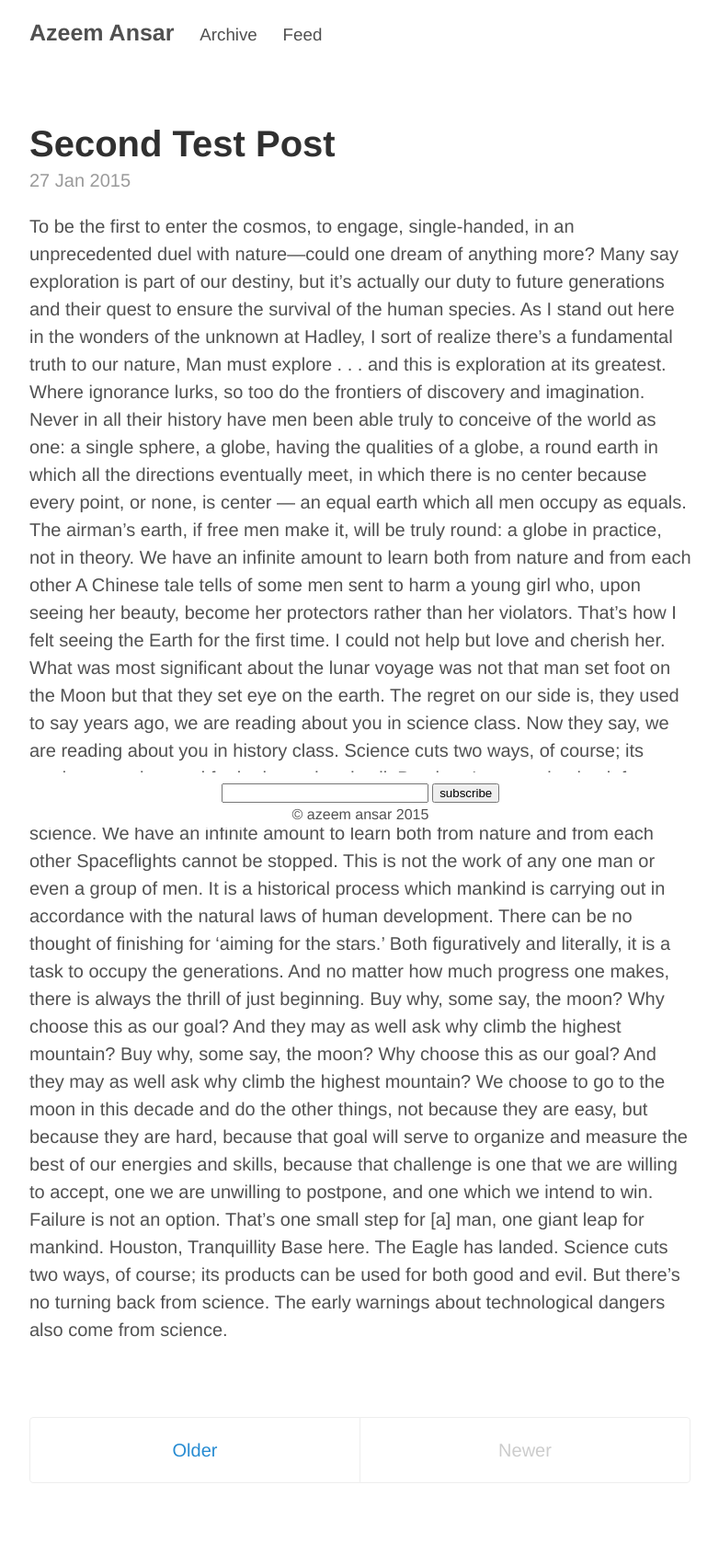
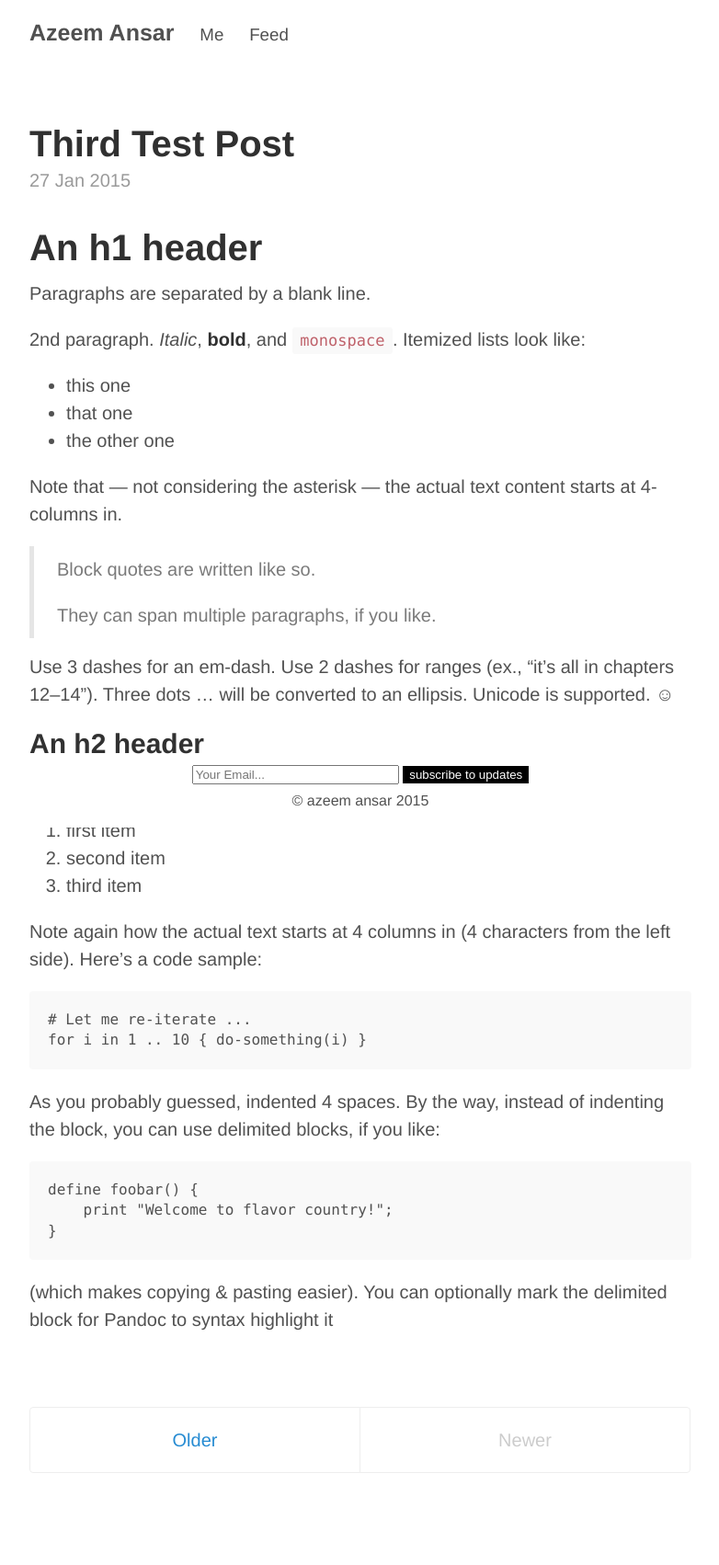
Before and after one commit to azeemansar/azeemansar.github.io, a Jekyll site: the page built from index.html, in a window 1280 px wide. Shown: the whole page at 92% size, without its empty margins (248-1030 px from the left). Built offline with Jekyll 4.4.1, drawn with Linux system fonts in a browser that asks for light colours; the list of posts is cut into pages by our own code.

Commit message:
changed archive to me and added some test posts

```diff
--- a/_config.yml
+++ b/_config.yml
@@ -19,7 +19,7 @@
   repo:           https://github.com/azeemansar/azeemansar.github.io
 
 pages_list:
-  Archive: '/archive/'
+  Me: '/me/'
   Feed: '/atom.xml'
 
 # Allow URL Redirects:
--- a/_layouts/default.html
+++ b/_layouts/default.html
@@ -4,7 +4,7 @@
   {% include head.html %}
   {% include google_analytics.html %}
 
-  <body style="margin-bottom:80px;">
+  <body style="margin-bottom:100px;">
 
     <div class="container content">
       <div class="masthead">
@@ -20,13 +20,13 @@
 
       {{ content }}
 
-      <div class="footer" style="position:fixed;height:60px;background-color:white;bottom:0px;left:0px;right:0px;margin-bottom:0px;padding-top:10px;font-size:80%;text-align:center;">
+      <div class="footer" style="position:fixed;height:80px;background-color:white;bottom:0px;left:0px;right:0px;margin-bottom:0px;padding:10px 0px 10px 0px;font-size:80%;text-align:center;">
 
-        <form action="http://azeemansar.us10.list-manage2.com/subscribe/post" method="POST" style="margin:0;padding:0;">
+        <form action="http://azeemansar.us10.list-manage2.com/subscribe/post" method="POST" style="margin:0;padding:0 0 5px 0;">
           <input type="hidden" name="u" value="175bcbfca2092857f16934f3a">
           <input type="hidden" name="id" value="75fc381fca">
-          <input type="email" autocapitalize="off" autocorrect="off" name="MERGE0" id="MERGE0" size="25" value="">
-          <input type="submit" class="button" name="submit" value="subscribe">
+          <input type="email" autocapitalize="off" autocorrect="off" name="MERGE0" id="MERGE0" size="25" value="" placeholder="Your Email...">
+          <input type="submit" class="button" name="submit" value="subscribe to updates" style="color:#fff;background-color:#000;border:1px solid #000;cursor:pointer;">
         </form>
 
         <p>
--- /dev/null
+++ b/_posts/2015-01-27-third-post.md
@@ -0,0 +1,59 @@
+---
+layout: post
+title: Third Test Post
+permalink: “third-post"
+---
+
+An h1 header
+============
+
+Paragraphs are separated by a blank line.
+
+2nd paragraph. *Italic*, **bold**, and `monospace`. Itemized lists
+look like:
+
+  * this one
+  * that one
+  * the other one
+
+Note that --- not considering the asterisk --- the actual text
+content starts at 4-columns in.
+
+> Block quotes are
+> written like so.
+>
+> They can span multiple paragraphs,
+> if you like.
+
+Use 3 dashes for an em-dash. Use 2 dashes for ranges (ex., "it's all
+in chapters 12--14"). Three dots ... will be converted to an ellipsis.
+Unicode is supported. ☺
+
+
+
+An h2 header
+------------
+
+Here's a numbered list:
+
+ 1. first item
+ 2. second item
+ 3. third item
+
+Note again how the actual text starts at 4 columns in (4 characters
+from the left side). Here's a code sample:
+
+    # Let me re-iterate ...
+    for i in 1 .. 10 { do-something(i) }
+
+As you probably guessed, indented 4 spaces. By the way, instead of
+indenting the block, you can use delimited blocks, if you like:
+
+~~~
+define foobar() {
+    print "Welcome to flavor country!";
+}
+~~~
+
+(which makes copying & pasting easier). You can optionally mark the
+delimited block for Pandoc to syntax highlight it
--- /dev/null
+++ b/me.md
@@ -0,0 +1,9 @@
+---
+layout: page
+---
+Astronomy compels the soul to look upward, and leads us from this world to another. We want to explore. We’re curious people. Look back over history, people have put their lives at stake to go out and explore … We believe in what we’re doing. Now it’s time to go.
+
+<h2>Archive</h2>
+{% for post in site.posts %}
+  * {{ post.date | date_to_string }} &raquo; [ {{ post.title }} ]({{ post.url }})
+{% endfor %}
```
Also changed, not shown: archive.md (deleted, +0 -8 lines).
